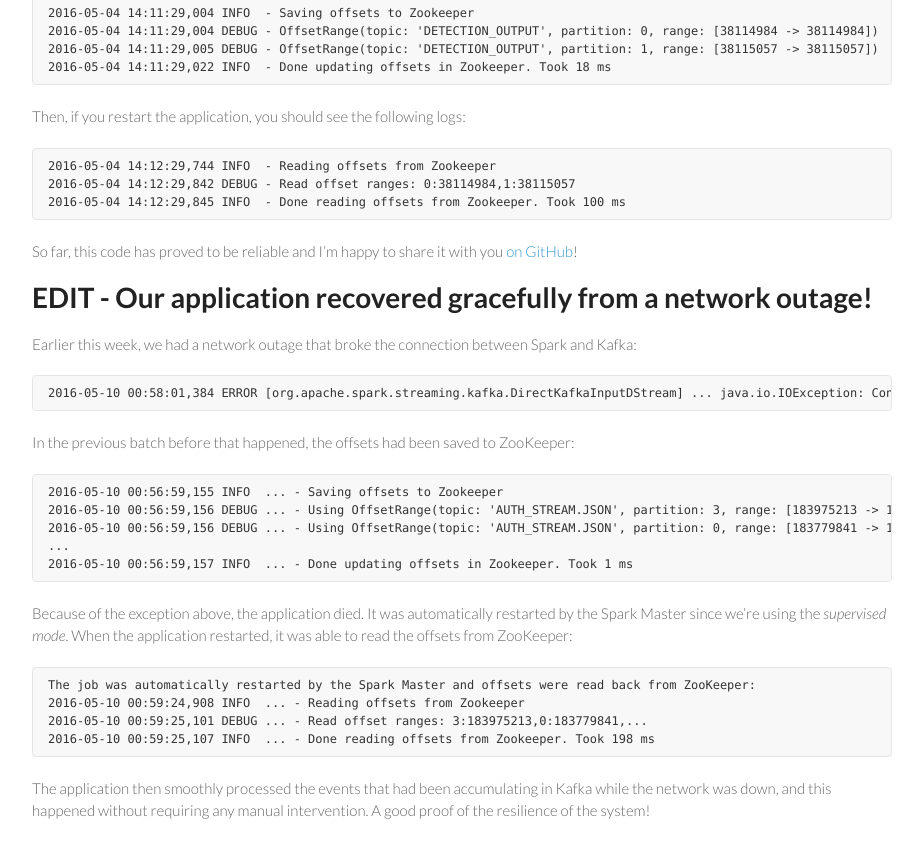
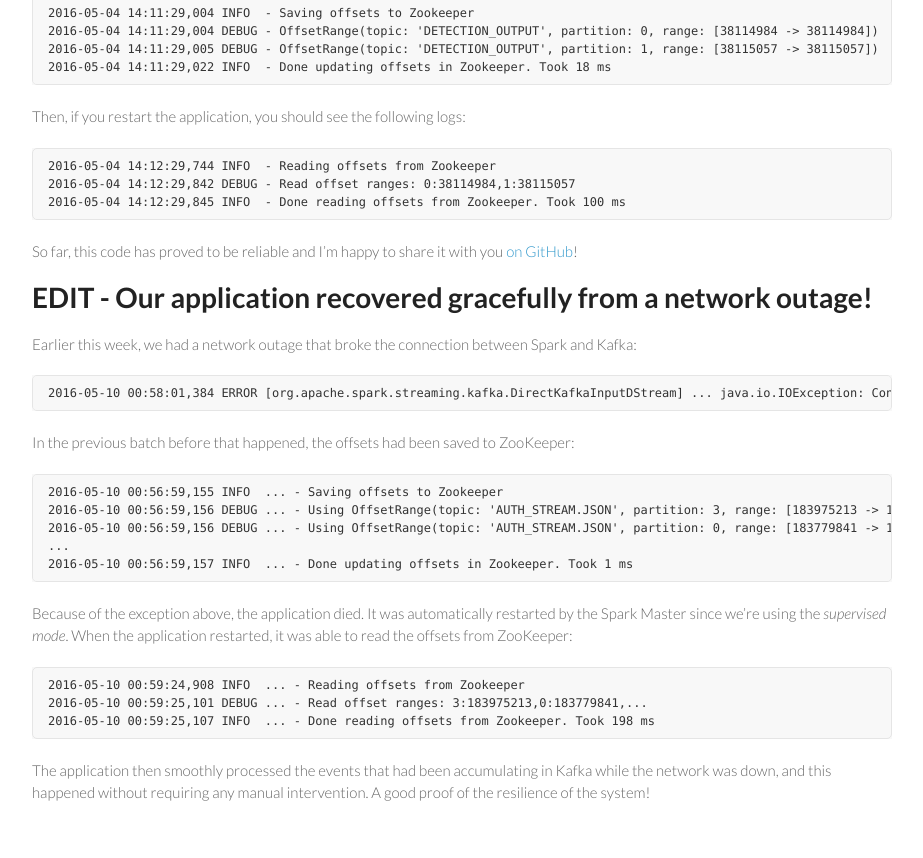
Before and after one commit to aseigneurin/aseigneurin.github.io, a Jekyll site: the page built from _posts/2016-05-07-spark-kafka-achieving-zero-data-loss.md, in a window 1280 px wide and 900 px high, scrolled down 5878 px. Shown: the top 858 px of the window, without its empty margins (178-1101 px from the left). Built offline with Jekyll 4.4.1, drawn with Linux system fonts in a browser that asks for light colours; nearby versions of some CDN libraries.

Commit message:
cosmetic

````diff
--- a/_posts/2016-05-07-spark-kafka-achieving-zero-data-loss.md
+++ b/_posts/2016-05-07-spark-kafka-achieving-zero-data-loss.md
@@ -244,7 +244,6 @@ In the previous batch before that happened, the offsets had been saved to ZooKee
 Because of the exception above, the application died. It was automatically restarted by the Spark Master since we're using the *supervised mode*. When the application restarted, it was able to read the offsets from ZooKeeper:
 
 ```
-The job was automatically restarted by the Spark Master and offsets were read back from ZooKeeper:
 2016-05-10 00:59:24,908 INFO  ... - Reading offsets from Zookeeper
 2016-05-10 00:59:25,101 DEBUG ... - Read offset ranges: 3:183975213,0:183779841,...
 2016-05-10 00:59:25,107 INFO  ... - Done reading offsets from Zookeeper. Took 198 ms
````
